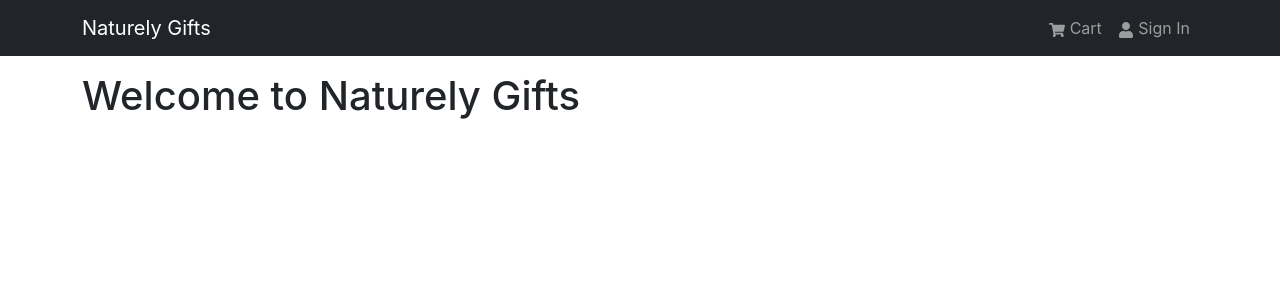
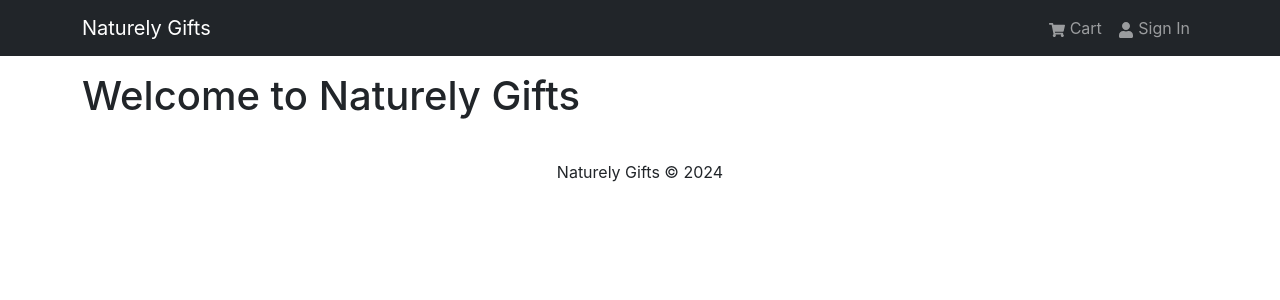
Before and after one commit to TFR25/MyStore, a React (Create React App) app in the folder frontend/: page / in a window 1280 px wide. Shown: the top 300 px of the page. Built offline with nearby package versions, Linux system fonts and the light colour scheme.

Commit message:
Create footer

```diff
--- a/frontend/src/App.js
+++ b/frontend/src/App.js
@@ -1,6 +1,7 @@
 import React from "react";
 import { Container } from "react-bootstrap";
 import Header from "./components/Header";
+import Footer from "./components/Footer";
 
 const App = () => {
   return (
@@ -11,6 +12,7 @@
           <h1>Welcome to Naturely Gifts</h1>
         </Container>
       </main>
+      <Footer />
     </>
   );
 };
--- /dev/null
+++ b/frontend/src/components/Footer.jsx
@@ -0,0 +1,19 @@
+import React from 'react'
+import { Container, Row, Col } from 'react-bootstrap';
+
+const Footer = () => {
+    const currentYear = new Date().getFullYear();
+  return (
+    <footer>
+        <Container>
+            <Row>
+                <Col className='text-center py-3'>
+                    <p>Naturely Gifts {"\u00A9"} {currentYear} </p>
+                </Col>
+            </Row>
+        </Container>
+    </footer>
+  )
+}
+
+export default Footer
```
